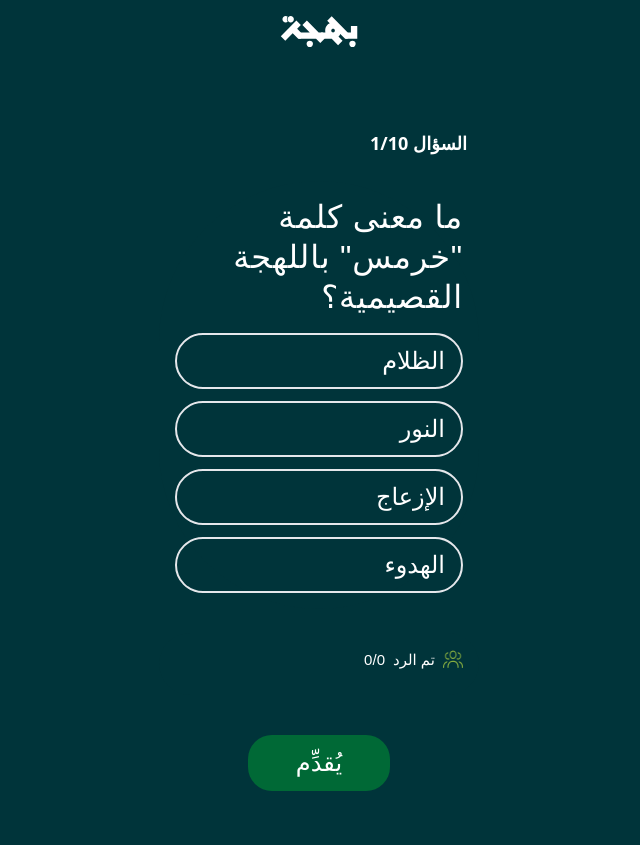
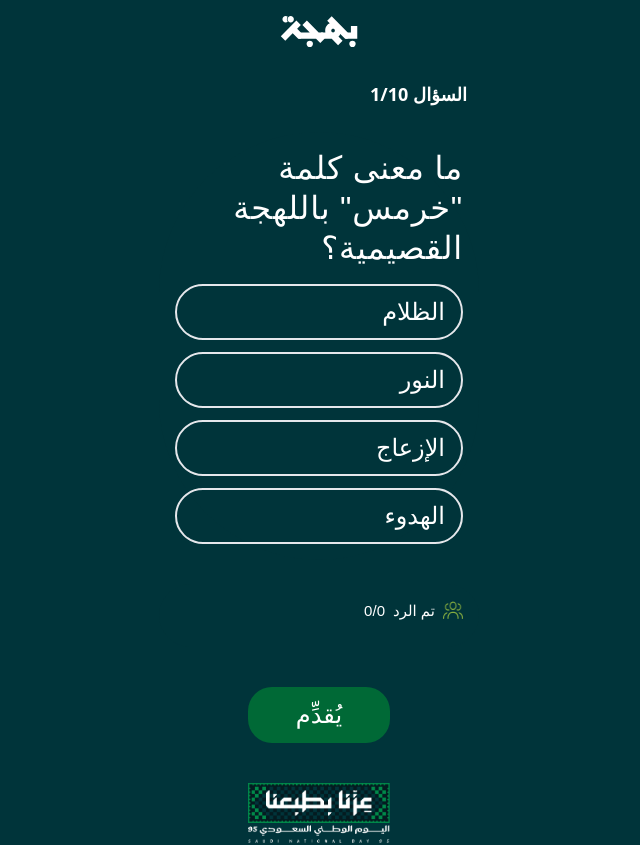
Before and after one commit to rehan-ch/bahjah-react, a React (Create React App) app: page /host-questions in a window 1280 px wide. Shown: the top 845 px of the page, without its empty margins (321-961 px from the left). Built offline with nearby package versions, Linux system fonts and the light colour scheme; no server answers.

Commit message:
Styling fixes

```diff
--- a/src/pages/Host/FinalResult.jsx
+++ b/src/pages/Host/FinalResult.jsx
@@ -1,8 +1,8 @@
+import Lottie from 'lottie-react';
 import { useNavigate } from 'react-router-dom';
-import { disconnectFromGameChannel } from '../../utills/helperFunctions';
-import Lottie from 'lottie-react';
 import confetti from '../../assests/confetti.json';
 import GreenButton from '../../Components/GreenButton';
+import { disconnectFromGameChannel } from '../../utills/helperFunctions';
 
 const FinalResult = ({ data }) => {
   const navigate = useNavigate();
--- a/src/pages/Host/HostGameControl.jsx
+++ b/src/pages/Host/HostGameControl.jsx
@@ -1,8 +1,8 @@
-import React, { useMemo, useState } from 'react'
+import { useMemo, useState } from 'react'
 import { useNavigate } from 'react-router-dom'
-import apiService from '../../services/apiService'
 import User from '../../assests/multiuser.png'
 import GreenButton from '../../Components/GreenButton'
+import apiService from '../../services/apiService'
 
 const HostGameControl = ({ data }) => {
   const navigate = useNavigate()
@@ -34,7 +34,7 @@ const HostGameControl = ({ data }) => {
   // Function to submit answer
   const handleSubmitAnswer = async () => {
     if (!game_id || !player_id || !selectedOption) {
-      setError("Missing required data for submission");
+      setError("الرجاء اختيار الإجابة");
       return;
     }
     setError(null);
@@ -50,7 +50,7 @@ const HostGameControl = ({ data }) => {
       localStorage.setItem('isQuestionSubmitted', "submitted")
       setIsSubmitting("submitted")
     } catch (error) {
-      setError("Failed to submit answer");
+      setError("فشل في إرسال الإجابة");
     }
   };
 
@@ -72,9 +72,7 @@ const playerData = data?.players || 0
 
 
   return (
-    <div className="flex justify-center items-center min-h-screen bg-custom overflow-y-auto scrollbar-hide">
-    <div className="w-[420px] overflow-hidden">
-      <div className="min-h-full bg-custom text-white flex flex-col overflow-y-auto">
+    <div className="flex flex-col overflow-y-auto">
       <div className="flex-1 px-6 py-4 space-y-6 overflow-y-auto">
         {error && (
           <div className="bg-red-600 text-white p-3 rounded-full text-center" dir="rtl">
@@ -107,7 +105,7 @@ const playerData = data?.players || 0
                 {selectedOption === option && (
                   <div className="w-6 h-6 flex items-center justify-center">
                     <svg xmlns="http://www.w3.org/2000/svg" width="22" height="22" viewBox="0 0 22 22" fill="none" className="w-6 h-6">
-                        <path d="M11 0C3.29 0 0 3.29 0 11C0 18.71 3.29 22 11 22C18.71 22 22 18.71 22 11C22 3.29 18.71 0 11 0ZM16.305 8.539C14.993 10.592 13.125 13.165 10.304 14.858C9.98 15.053 9.573 15.048 9.254 14.845C7.734 13.882 6.593 12.85 5.66 11.597C5.33 11.154 5.422 10.528 5.865 10.198C6.307 9.868 6.934 9.961 7.263 10.403C7.937 11.308 8.751 12.082 9.799 12.808C11.959 11.348 13.443 9.301 14.618 7.462C14.917 6.996 15.535 6.86 15.999 7.158C16.465 7.456 16.602 8.074 16.305 8.539Z" fill="#008A4A"/>
+                      <path d="M11 0C3.29 0 0 3.29 0 11C0 18.71 3.29 22 11 22C18.71 22 22 18.71 22 11C22 3.29 18.71 0 11 0ZM16.305 8.539C14.993 10.592 13.125 13.165 10.304 14.858C9.98 15.053 9.573 15.048 9.254 14.845C7.734 13.882 6.593 12.85 5.66 11.597C5.33 11.154 5.422 10.528 5.865 10.198C6.307 9.868 6.934 9.961 7.263 10.403C7.937 11.308 8.751 12.082 9.799 12.808C11.959 11.348 13.443 9.301 14.618 7.462C14.917 6.996 15.535 6.86 15.999 7.158C16.465 7.456 16.602 8.074 16.305 8.539Z" fill="#008A4A" />
                     </svg>
                   </div>
                 )}
@@ -136,8 +134,6 @@ const playerData = data?.players || 0
         </div>
       </div>
     </div>
-    </div>
-  </div>
   )
 }
 
```
Lines whose indentation alone changed are shown as unchanged.
